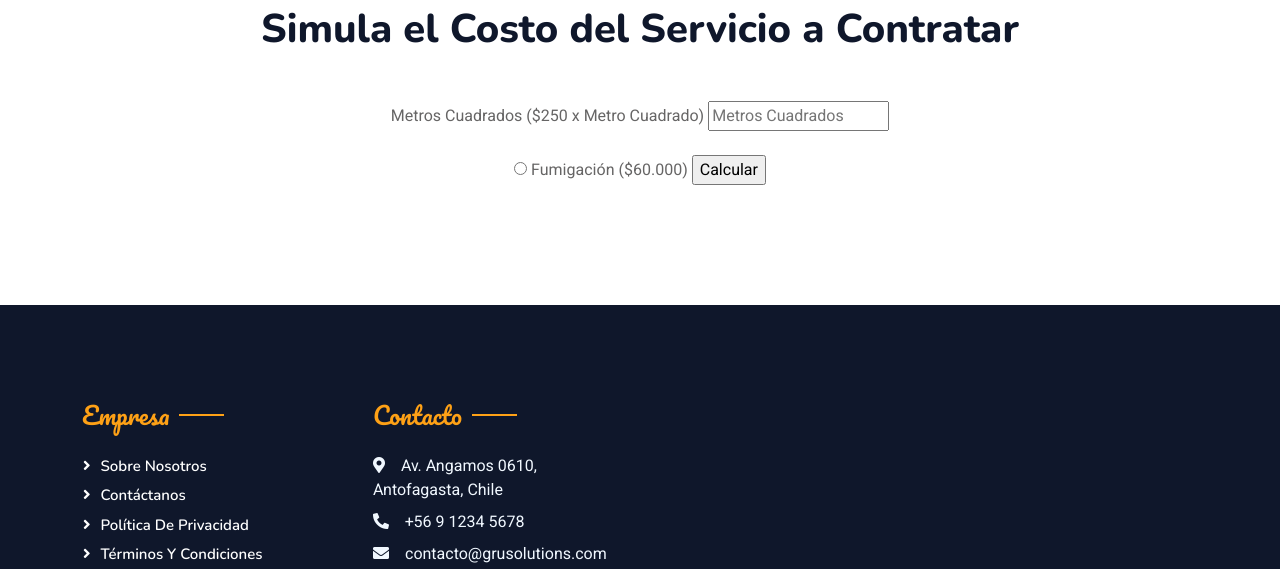
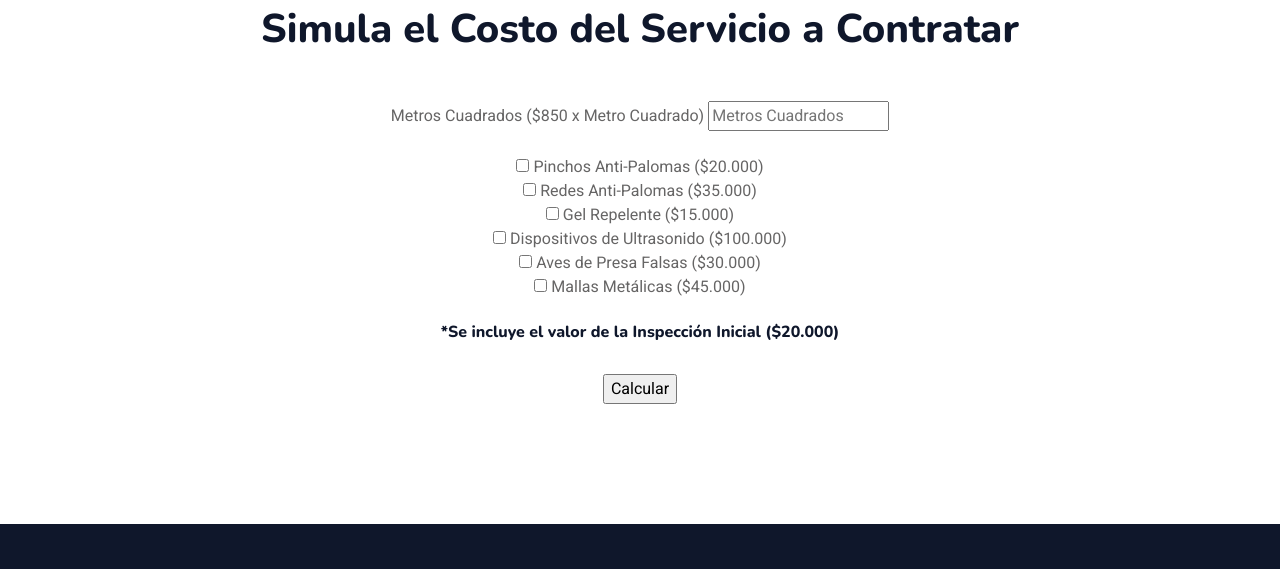
Before and after one commit to grusolutions/grusolutions-website, a plain HTML site: page menu.html in a window 1280 px wide. Shown: the part 1457-2026 px from the top of the page. Drawn offline with nearby package versions, Linux system fonts and the light colour scheme.

Commit message:
(fix): se arreglan algunos precios y servicios

```diff
--- a/js/main2.js
+++ b/js/main2.js
@@ -2,10 +2,15 @@ let simulador = document.getElementById('simulador')
 
 function simularPrecios() {
 
-    let metrosCuadrados = document.getElementById('metrosCuadrados').value * 250,
-        fumigacion = document.getElementById('fumigacion').value;
+    let metrosCuadrados = document.getElementById('metrosCuadrados').value * 850,
+        pinchosPalomas = document.getElementById('pinchosPalomas').value,
+        redesPalomas = document.getElementById('redesPalomas').value,
+        gelRep = document.getElementById('gelRep').value,
+        dispUltra = document.getElementById('dispUltra').value,
+        aveFalsa = document.getElementById('aveFalsa').value,
+        malla = document.getElementById('malla').value;
 
-    let total = parseInt(metrosCuadrados) + parseInt(fumigacion)
+    let total = parseInt(metrosCuadrados) + parseInt(pinchosPalomas) + parseInt(redesPalomas) + parseInt(gelRep) + parseInt(dispUltra) + parseInt(aveFalsa) + parseInt(malla) + 20000
 
     UI(total)
 }
--- a/menu.html
+++ b/menu.html
@@ -445,11 +445,29 @@
                         <div class="wow fadeInUp" data-wow-delay="0.2s">
                             <div class="principal">
                                 <form id="simulador">
-                                    <label for="metrosCuadrados">Metros Cuadrados ($250 x Metro Cuadrado)</label>
+                                    <label for="metrosCuadrados">Metros Cuadrados ($850 x Metro Cuadrado)</label>
                                     <input type="number" placeholder="Metros Cuadrados" id="metrosCuadrados" required />
                                     <br><br>
-                                    <input type="radio" id="fumigacion" name="valorServicios" value="60000" required />
-                                    <label for="fumigacion">Fumigación ($60.000)</label>
+                                    <input type="checkbox" id="pinchosPalomas" name="pinchosAntiPalomas" value="20000" required />
+                                    <label for="pinchosPalomas">Pinchos Anti-Palomas ($20.000)</label>
+                                    <br>
+                                    <input type="checkbox" id="redesPalomas" name="redesAntiPalomas" value="35000" required />
+                                    <label for="redesPalomas">Redes Anti-Palomas ($35.000)</label>
+                                    <br>
+                                    <input type="checkbox" id="gelRep" name="gelRepelente" value="15000" required />
+                                    <label for="gelRep">Gel Repelente ($15.000)</label>
+                                    <br>
+                                    <input type="checkbox" id="dispUltra" name="dispositivoUltrasonido" value="100000" required />
+                                    <label for="dispUltra">Dispositivos de Ultrasonido ($100.000)</label>
+                                    <br>
+                                    <input type="checkbox" id="aveFalsa" name="avesFalsas" value="30000" required />
+                                    <label for="aveFalsa">Aves de Presa Falsas ($30.000)</label>
+                                    <br>
+                                    <input type="checkbox" id="malla" name="mallasMetalicas" value="45000" required />
+                                    <label for="malla">Mallas Metálicas ($45.000)</label>
+                                    <br><br>
+                                    <h6>*Se incluye el valor de la Inspección Inicial ($20.000)</h6>
+                                    <br>
                                     <input type="button" onclick="simularPrecios()" value="Calcular" />
                                 </form>
                                 <div class="data">
```
